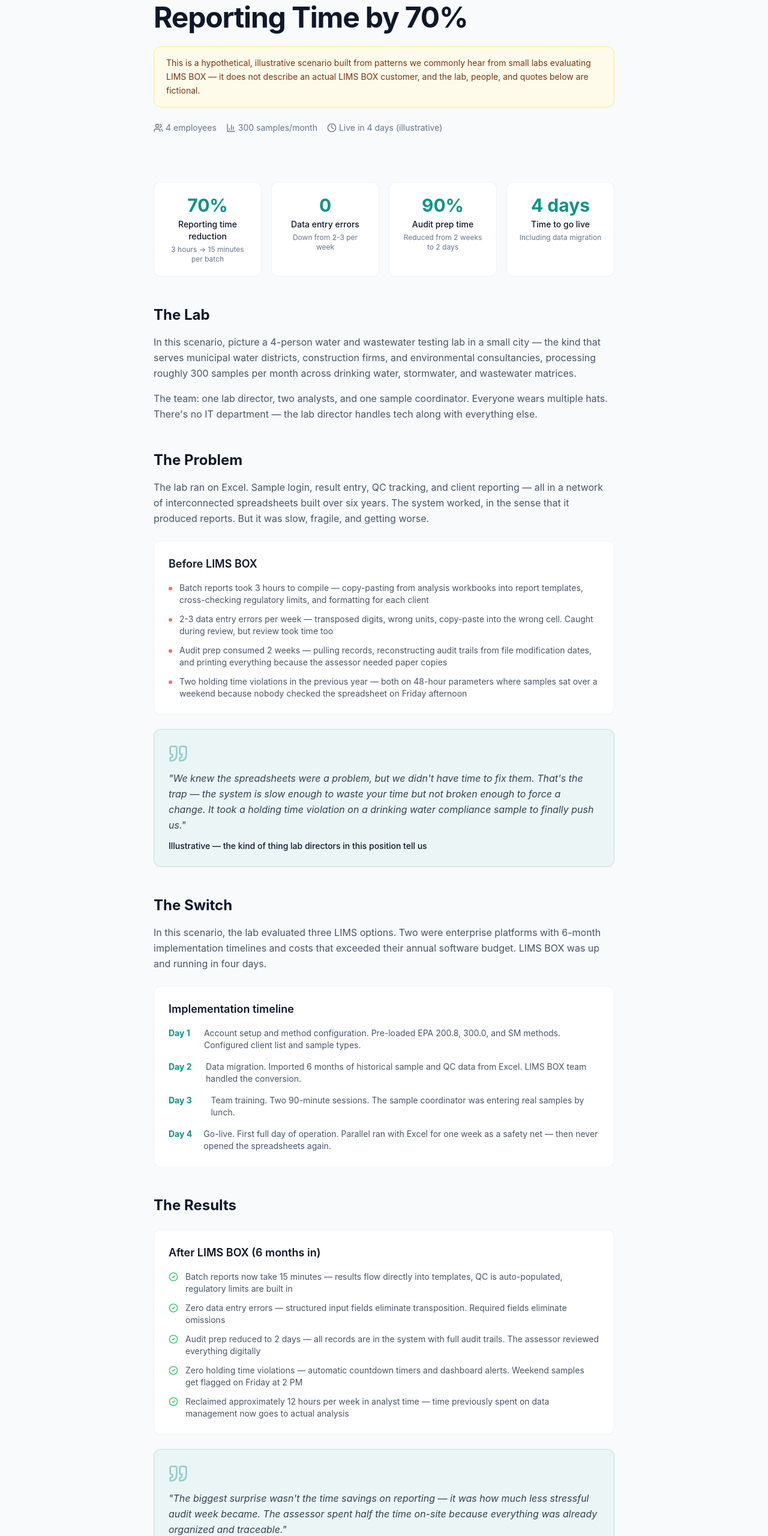
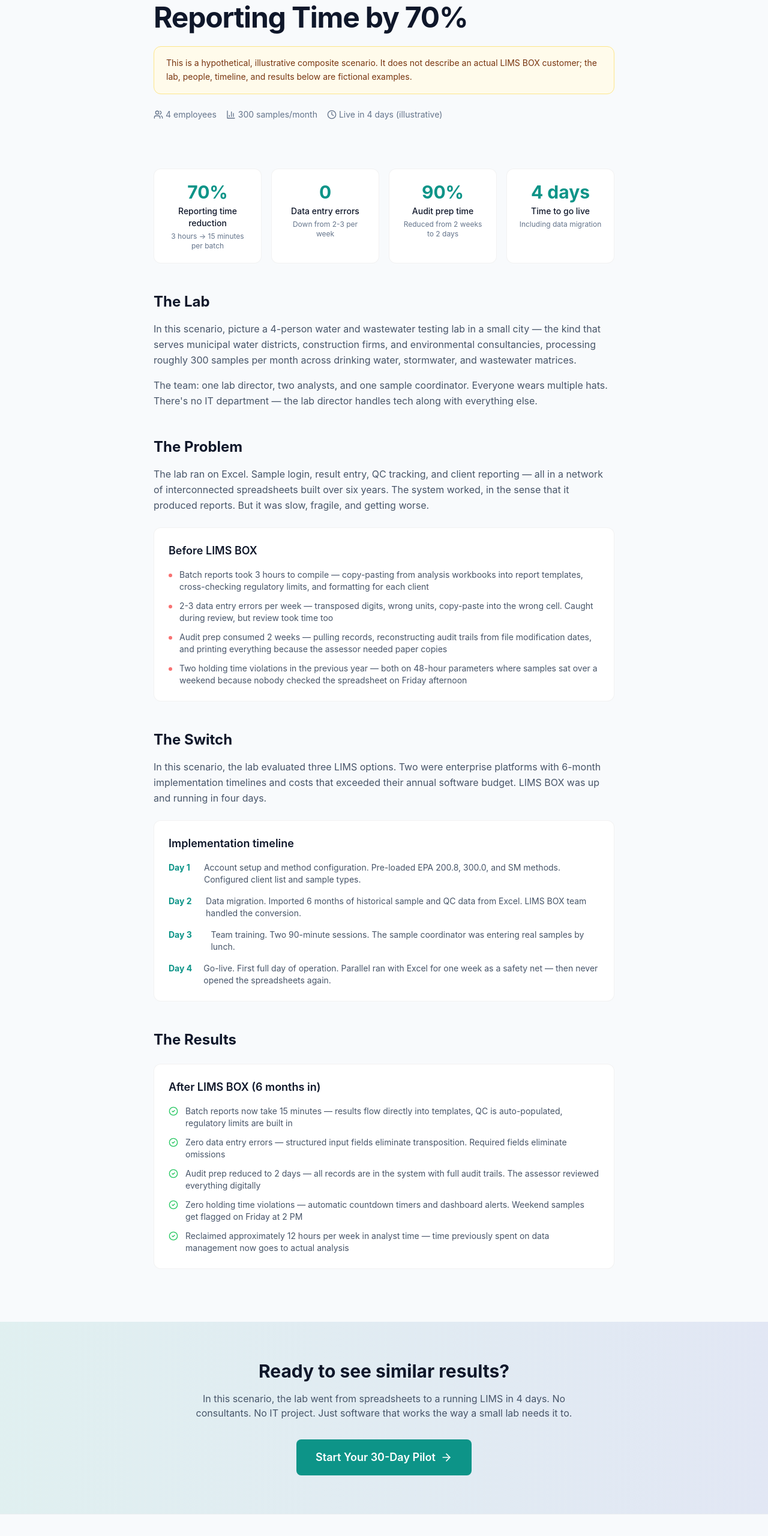
Before and after one commit to TombStoneDash/lims-box, a Next.js app: page /case-study in a window 1280 px wide. Shown: the part 240-2800 px from the top of the page at 60% size. Built offline with nearby package versions, Linux system fonts and the light colour scheme.

Commit message:
fix(marketing): remove unsupported public claims (#82)

```diff
--- a/app/case-study/page.tsx
+++ b/app/case-study/page.tsx
@@ -1,5 +1,5 @@
 import Link from 'next/link';
-import { FlaskConical, ArrowRight, Clock, BarChart3, Users, Quote, CheckCircle2 } from 'lucide-react';
+import { FlaskConical, ArrowRight, Clock, BarChart3, Users, CheckCircle2 } from 'lucide-react';
 import type { Metadata } from 'next';
 
 export const dynamic = 'force-static';
@@ -65,9 +65,8 @@
             How a Small Water Lab Could Cut Reporting Time by 70%
           </h1>
           <div className="bg-amber-50 dark:bg-amber-500/10 border border-amber-200 dark:border-amber-500/20 rounded-xl px-5 py-4 mb-6 text-sm text-amber-900 dark:text-amber-200 leading-relaxed">
-            This is a hypothetical, illustrative scenario built from patterns we commonly hear from small labs
-            evaluating LIMS BOX &mdash; it does not describe an actual LIMS BOX customer, and the lab, people, and
-            quotes below are fictional.
+            This is a hypothetical, illustrative composite scenario. It does not describe an actual LIMS BOX
+            customer; the lab, people, timeline, and results below are fictional examples.
           </div>
           <div className="flex flex-wrap items-center gap-4 text-sm text-slate-500 dark:text-slate-400">
             <span className="flex items-center gap-1"><Users className="w-4 h-4" /> 4 employees</span>
@@ -128,16 +127,6 @@
               </ul>
             </div>
 
-            {/* Illustrative narrative — not an attributed customer quote */}
-            <div className="bg-lab-teal/5 dark:bg-lab-teal/10 rounded-xl p-6 border border-lab-teal/20">
-              <Quote className="w-8 h-8 text-lab-teal/40 mb-3" />
-              <p className="text-slate-700 dark:text-slate-200 italic leading-relaxed mb-3">
-                "We knew the spreadsheets were a problem, but we didn't have time to fix them. That's the trap — the system is slow enough to waste your time but not broken enough to force a change. It took a holding time violation on a drinking water compliance sample to finally push us."
-              </p>
-              <p className="text-sm font-medium text-slate-900 dark:text-white">
-                Illustrative — the kind of thing lab directors in this position tell us
-              </p>
-            </div>
           </div>
 
           {/* The Switch */}
@@ -187,27 +176,6 @@
               </ul>
             </div>
 
-            {/* Illustrative narrative — not an attributed customer quote */}
-            <div className="bg-lab-teal/5 dark:bg-lab-teal/10 rounded-xl p-6 border border-lab-teal/20">
-              <Quote className="w-8 h-8 text-lab-teal/40 mb-3" />
-              <p className="text-slate-700 dark:text-slate-200 italic leading-relaxed mb-3">
-                "The biggest surprise wasn't the time savings on reporting — it was how much less stressful audit week became. The assessor spent half the time on-site because everything was already organized and traceable."
-              </p>
-              <p className="text-sm font-medium text-slate-900 dark:text-white">
-                Illustrative — the kind of thing lab directors in this position tell us
-              </p>
-            </div>
-          </div>
-
-          {/* Illustrative narrative — not an attributed customer quote */}
-          <div className="bg-slate-50 dark:bg-white/5 rounded-xl p-6 border border-slate-200 dark:border-white/10">
-            <Quote className="w-8 h-8 text-slate-300 mb-3" />
-            <p className="text-slate-700 dark:text-slate-200 italic leading-relaxed mb-3">
-              "I was skeptical about switching because we'd been on spreadsheets for six years. But the learning curve was basically nothing. By day three I was faster in LIMS BOX than I ever was in Excel, and I didn't have to worry about breaking a formula every time I entered results."
-            </p>
-            <p className="text-sm font-medium text-slate-900 dark:text-white">
-              Illustrative — the kind of thing lab analysts in this position tell us
-            </p>
           </div>
         </div>
       </section>
--- a/app/clinical/page.tsx
+++ b/app/clinical/page.tsx
@@ -36,11 +36,6 @@
 
       <section className="bg-slate-50 border-y border-slate-200">
         <div className="max-w-3xl mx-auto px-6 py-12">
-          <p className="text-lg italic text-slate-800 leading-relaxed">
-            &ldquo;Downtime isn&apos;t theoretical. We just had three days last quarter.&rdquo;
-          </p>
-          <p className="mt-3 text-sm text-slate-600">An illustrative example of a story we hear often from clinical lab quality coordinators — not an attributed customer quote.</p>
-          <hr className="my-6 border-slate-200" />
           <p className="text-sm text-slate-700">
             <strong className="font-medium">Built by Hud Taylor.</strong> MS Biochem UCSD/Salk · 15+ years in LIMS · Former Senior LIMS Developer at the State of Alaska Department of Health public health lab (5M+ test results/year).
           </p>
--- a/app/page.tsx
+++ b/app/page.tsx
@@ -93,22 +93,17 @@
       {/* Commercial */}
       <VideoSection videoId={COMMERCIAL_VIDEO_ID} />
 
-      {/* SENAITE credibility callout — open-source technology fact only, no claimed active collaboration */}
+      {/* SENAITE technology fact only — no partnership or endorsement claim */}
       <section className="py-16 px-4">
         <div className="max-w-4xl mx-auto">
           <div className="bg-white dark:bg-white/5 border border-black/5 dark:border-white/10 rounded-2xl p-8 md:p-12">
             <h2 className="text-2xl md:text-3xl font-bold tracking-tight text-slate-900 dark:text-white mb-5">
               Built on SENAITE.{' '}
-              <span className="text-lab-teal">Open source. Battle-tested.</span>
+              <span className="text-lab-teal">Open source.</span>
             </h2>
             <p className="text-slate-700 dark:text-slate-300 leading-relaxed">
-              LIMS BOX is built on SENAITE, the leading open-source
-              Laboratory Information Management System, originally created by
-              RidingBytes GmbH. We ship hardware, packaging, AI, and
-              go-to-market — SENAITE provides the battle-tested LIMS core that
-              runs labs around the world. The result is enterprise-grade
-              laboratory infrastructure delivered in a rugged case for a
-              fraction of the cost of conventional deployments.
+              LIMS BOX uses SENAITE, an open-source Laboratory Information
+              Management System originally created by RidingBytes GmbH.
             </p>
           </div>
         </div>
```
Also changed, not shown: 1 other file (tests, documents, lock files or other folders).
